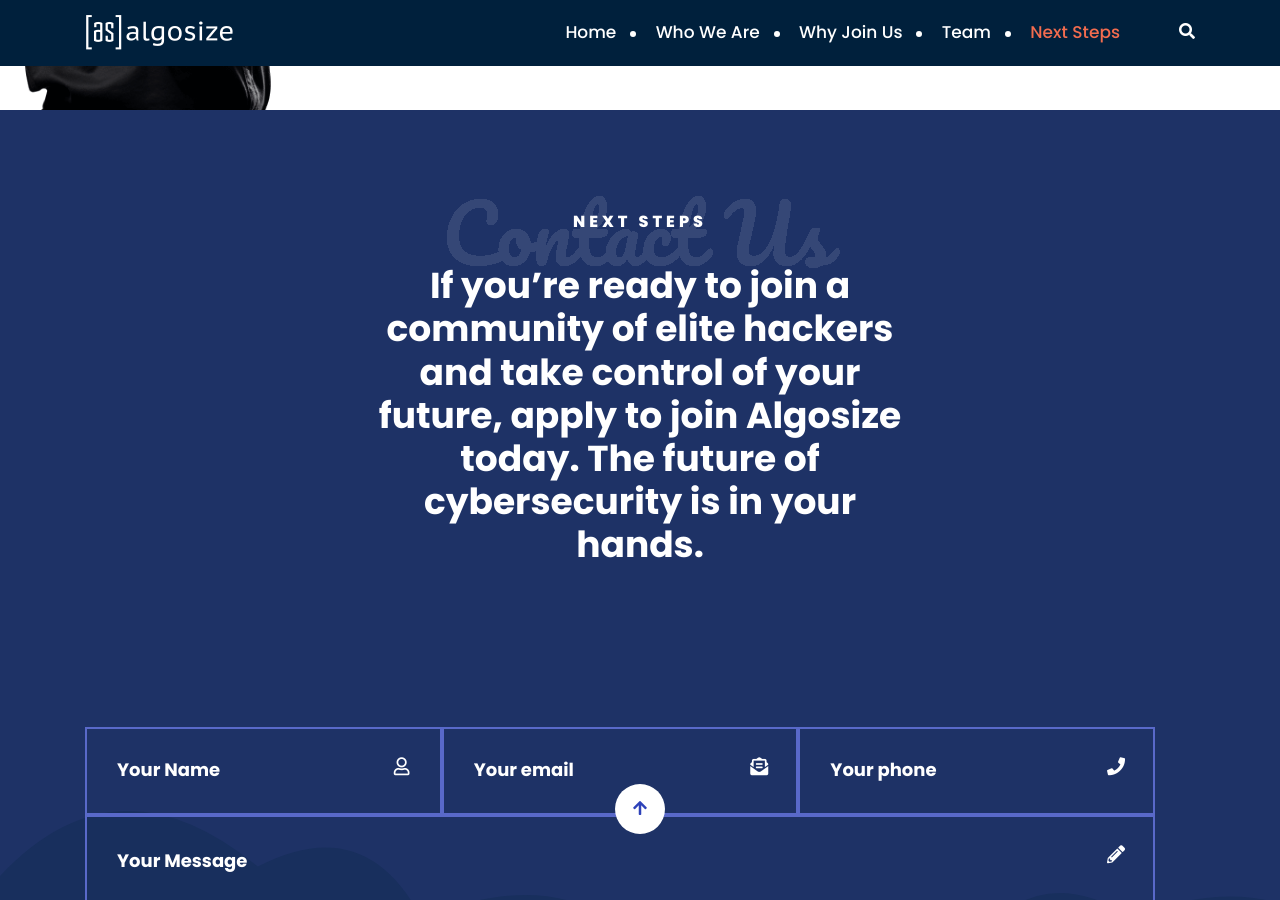
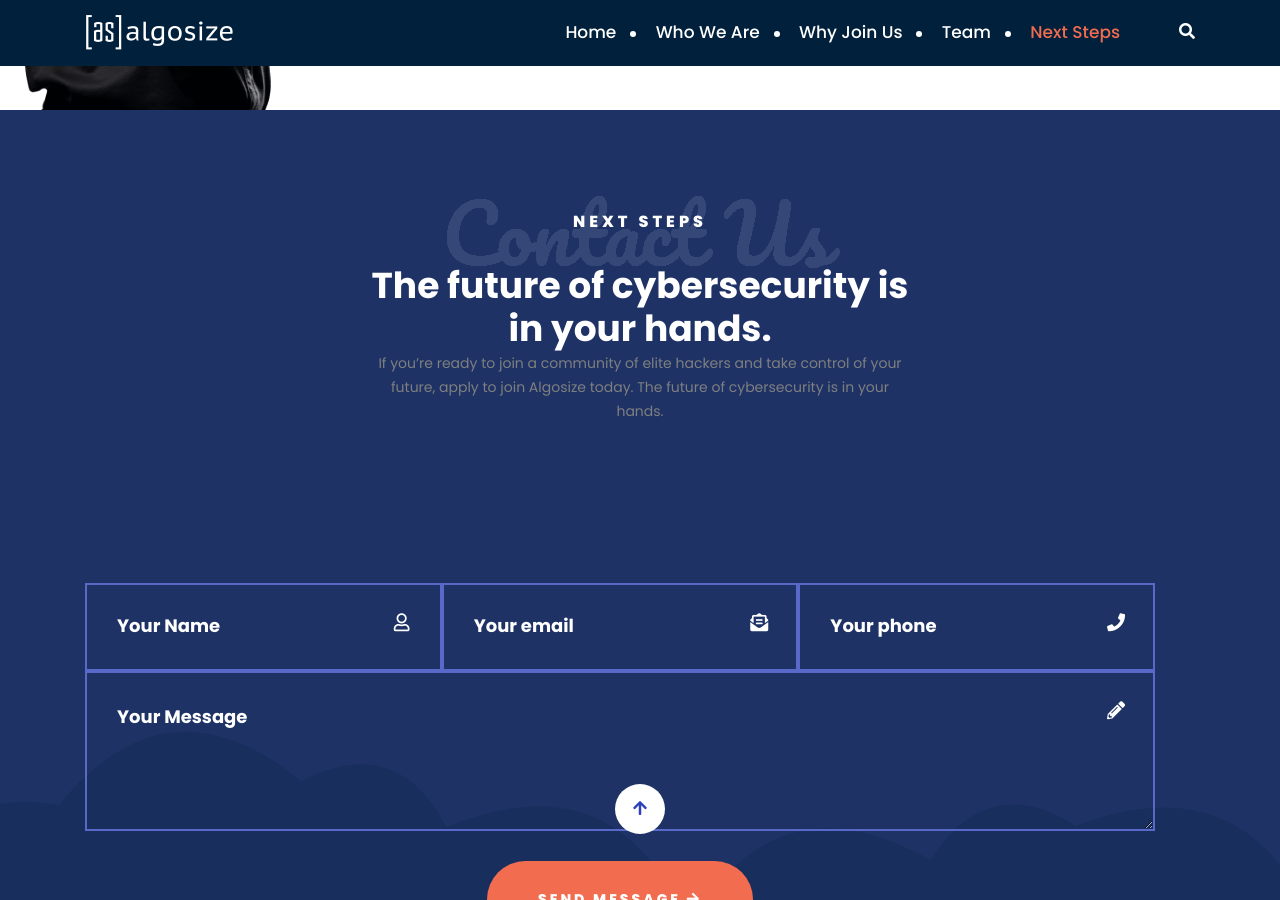
Before and after one commit to AlgoSize/website, a Jekyll site: the page built from index.html, in a window 1280 px wide and 900 px high, scrolled down 6198 px. Built offline with Jekyll 4.4.1, drawn with Linux system fonts in a browser that asks for light colours; some of the changed text lies outside the part shown.

Commit message:
footer adding

```diff
--- a/_includes/footer.html
+++ b/_includes/footer.html
@@ -6,7 +6,8 @@
                 <div class="section-title contact-title">
                     <span><img src="{{relative_url}}/assets/images/contact-text.png" alt=""></span>
                     <p class="section-para"><span></span>Next Steps</p>
-                    <h1>If you’re ready to join a community of elite hackers and take control of your future, apply to join Algosize today. The future of cybersecurity is in your hands.</h1>
+                    <h1>The future of cybersecurity is in your hands.</h1>
+                    <p>If you’re ready to join a community of elite hackers and take control of your future, apply to join Algosize today. The future of cybersecurity is in your hands.</p>
                 </div>
             </div>
         </div>
--- a/_includes/hero-area.html
+++ b/_includes/hero-area.html
@@ -16,7 +16,7 @@
                                 <li><a href="https://algosize.com/portfolios/expertise">Bounty Completion</a></li>
                                 <li><a href="https://algosize.com/portfolios/global-talent">Reinvestment</a></li>
                                 <li><a href="https://algosize.com/portfolios/custom-solutions">Reputation & Leaderboards</a></li>
-                                <li><a href="https://algosize.com/portfolios/industry-versatility">Equity Allocation</a></li>
+                                <li><a href="https://algosize.com/services/Earning-Equity">Earn Equity</a></li>
                                 <li><a href="https://algosize.com/portfolios/end-to-end-support">Voting Power</a></li>
                                 <li><a href="https://algosize.com/portfolios/time-efficient">Exclusive Perks</a></li>
                         </div>
```
